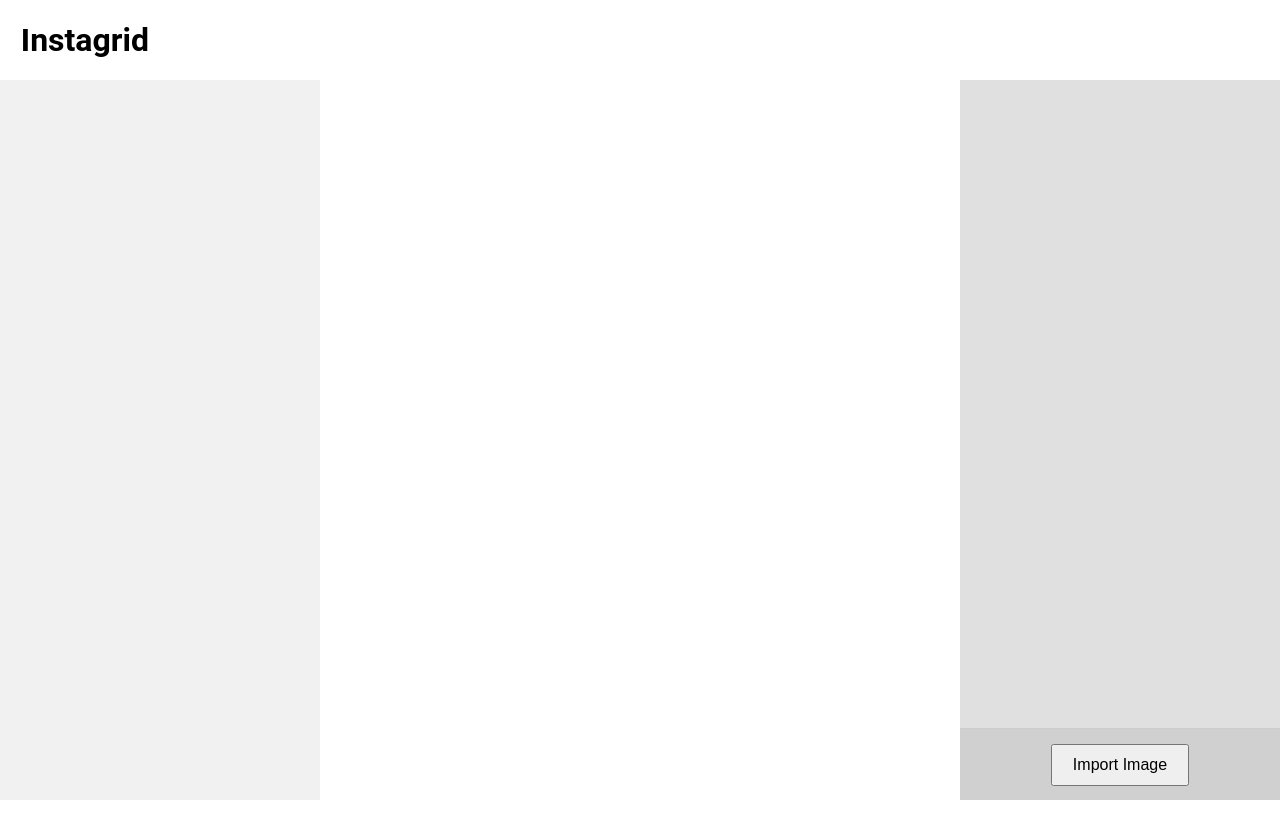
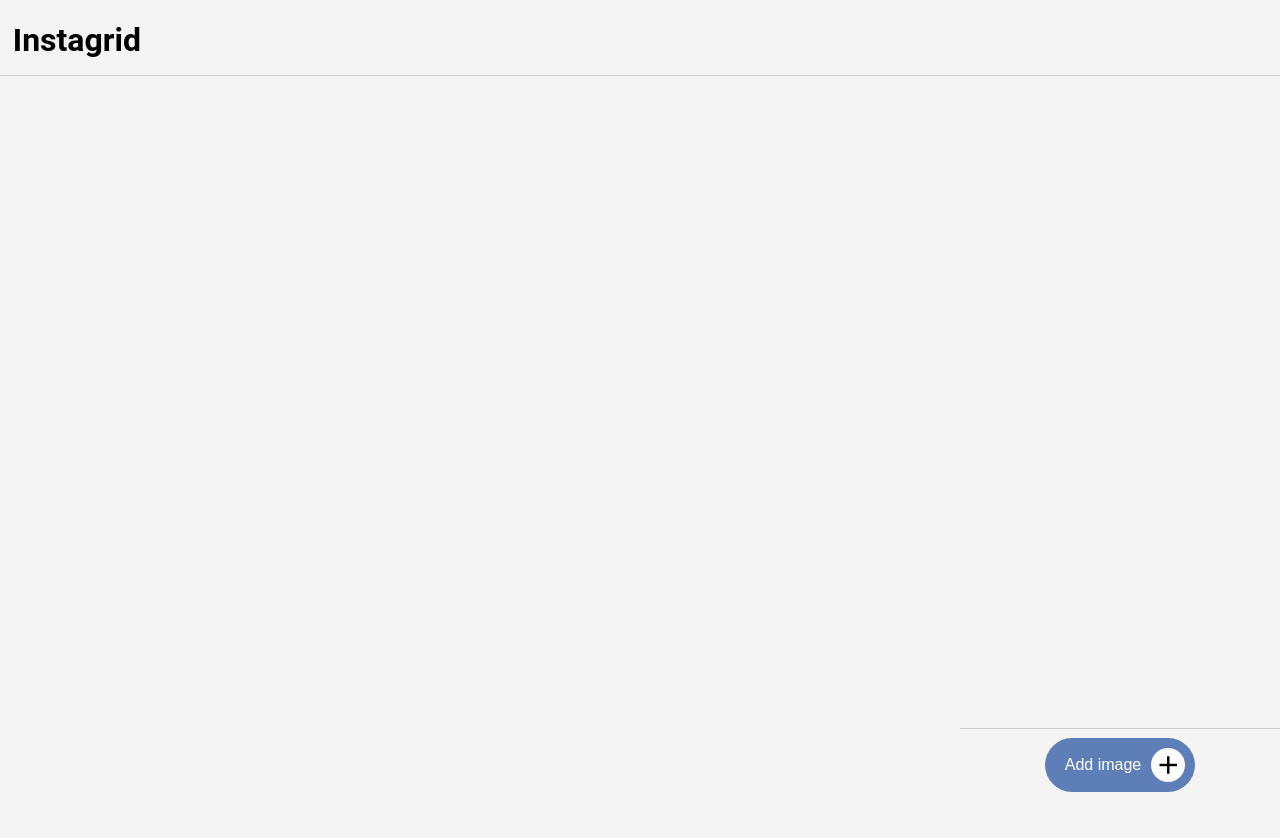
Before and after one commit to SymeonD/Instagrid, an Angular app in the folder Instagrid/: page / in a window 1280 px wide. Shown: the top 838 px of the page. Built offline with nearby package versions, Linux system fonts and the light colour scheme.

Commit message:
Update style

```diff
--- a/Instagrid/src/app/app.html
+++ b/Instagrid/src/app/app.html
@@ -3,7 +3,6 @@
   .left-column {
     width: 25%;
     height: 90vh; /* Full height */
-    background-color: #f1f1f1; /* Grey background */
     position: fixed;
     left: 0;
     bottom: 0;
@@ -12,15 +11,13 @@
   .center-column {
     width: 50%;
     height: 100vh; /* Full height */
-    background-color: #ffffff; /* White background */
     margin: 0 auto; /* Center the column */
-    padding: 9vh 0;
+    padding: 10vh 0;
   }
 
   .right-column {
     width: 25%;
     height: 90vh; /* Full height */
-    background-color: #f1f1f1; /* Grey background */
     position: fixed;
     right: 0;
     bottom: 0;
--- a/Instagrid/src/app/images.service.ts
+++ b/Instagrid/src/app/images.service.ts
@@ -9,7 +9,7 @@
     private selectedImageSubject = new BehaviorSubject<any | null>(null);
     selectedImage$ = this.selectedImageSubject.asObservable();
 
-    private gridItemsSubject = new BehaviorSubject<any | null>(0);
+    private gridItemsSubject = new BehaviorSubject<any[]>([]);
     gridItems$ = this.gridItemsSubject.asObservable();
 
     getImages() {
@@ -56,6 +56,6 @@
     clearImages() {
         this.imagesSubject.next([]);
         this.selectedImageSubject.next(null);
-        this.gridItemsSubject.next(0);
+        this.gridItemsSubject.next([]);
     }
 }
--- a/Instagrid/src/app/right-column/right-column.html
+++ b/Instagrid/src/app/right-column/right-column.html
@@ -12,7 +12,6 @@
     .image-library {
         flex: 9;
         overflow-y: auto;
-        background-color: #e0e0e0;
         padding: 5px;
     }
 
@@ -21,14 +20,7 @@
         display: flex;
         align-items: center;
         justify-content: center;
-        background-color: #d0d0d0;
         border-top: 1px solid #ccc;
-    }
-
-    .image-picker button {
-        padding: 10px 20px;
-        font-size: 16px;
-        cursor: pointer;
     }
 
     /* .image-library {
@@ -55,6 +47,31 @@
     img{
         cursor: pointer;
     }
+
+    .add-image-button{
+        cursor: pointer;
+        background-color: #5d7eb6;
+        border-radius: 30px;
+        font-size: 16px;
+        border:none;
+        color: white;
+        padding: 10px 10px 10px 20px;
+        display: flex;
+        align-items: center;
+    }
+
+    .add-icon{
+        margin-left: 10px;
+        padding: 5px ;
+        font-size: 30px;
+        background-color: white;
+        border-radius: 20px;
+        color: black;
+        align-items: center;
+        display: flex;
+        justify-content: center;
+
+    }
 </style>
 
 <div class="right-column">
@@ -66,7 +83,7 @@
   </div>
 </div>
     <div class="image-picker">
-        <button (click)="importImages()">Import Image</button>
+        <button class="add-image-button" (click)="importImages()">Add image<mat-icon class="add-icon">add</mat-icon></button>
     </div>
 </div>
 <import-prompt
--- a/Instagrid/src/styles.scss
+++ b/Instagrid/src/styles.scss
@@ -1,7 +1,16 @@
 /* You can add global styles to this file, and also import other style files */
 header {
   font-family: 'Roboto', sans-serif;
-  margin-left: 1%;
+  padding-left: 1%;
   position: fixed;
   top: 0;
+  width: 100%;
+  border-bottom: 1px solid #ccc;
+  height: 75px;
 }
+
+body {
+  margin: 0;
+  font-family: Arial, sans-serif;
+  background-color: #f4f4f4;
+}
```
